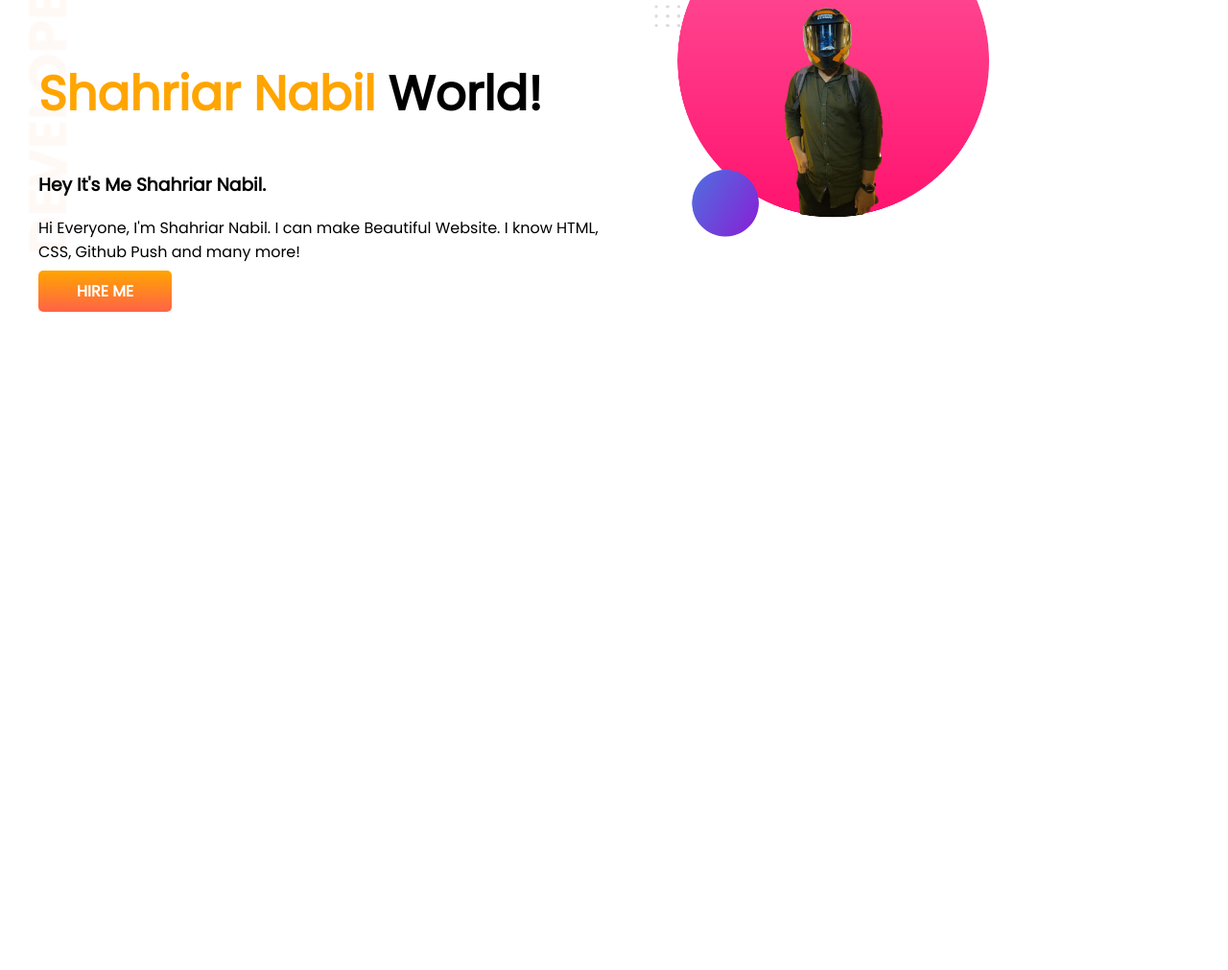
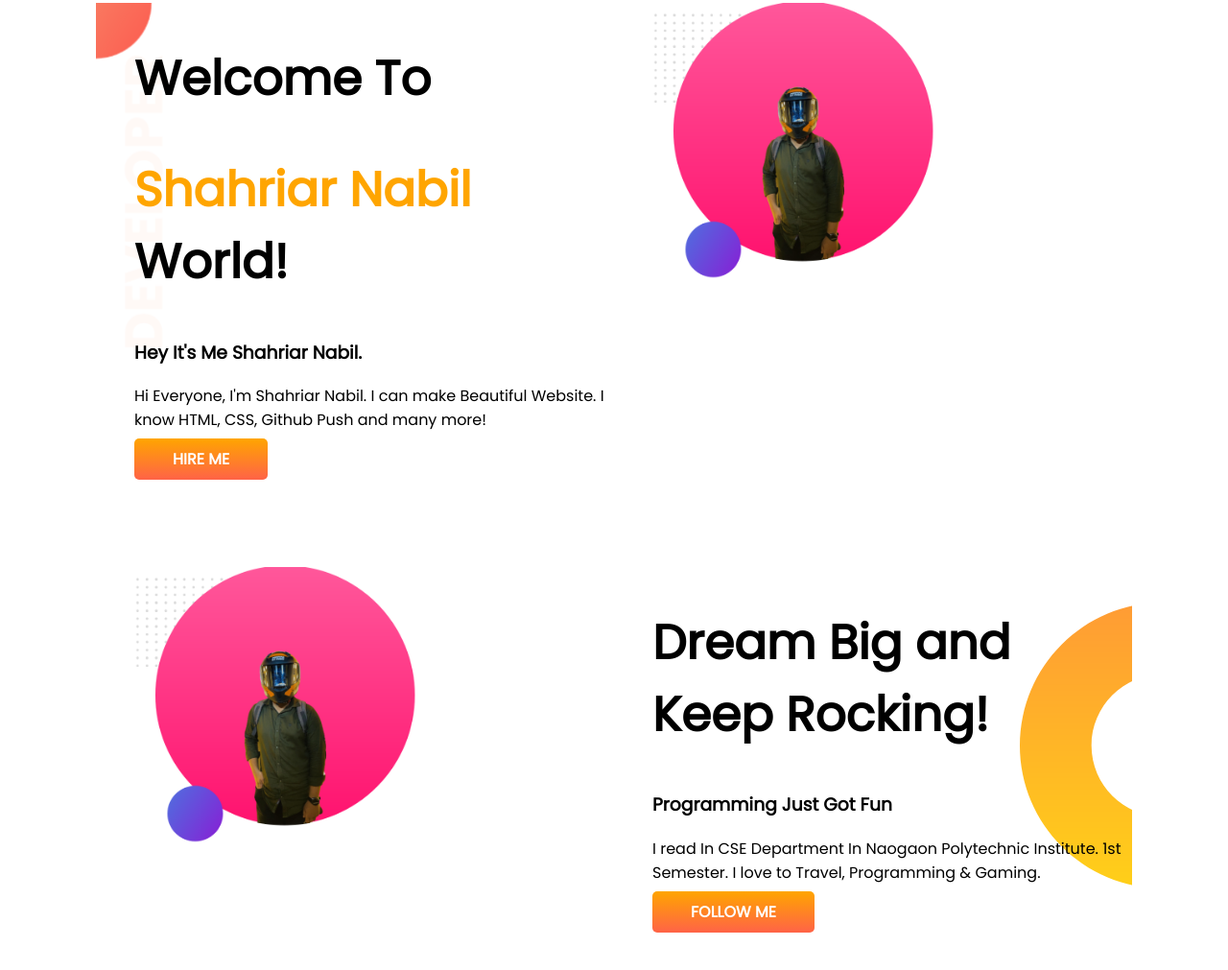
Before and after one commit to ShahNabil1/Developer-portfolio, a plain HTML site: page index.html in a window 1280 px wide. Shown: the part 97-1108 px from the top of the page at 96% size. Before the commit the page ends 800 px from the top, so only its background shows below. Drawn offline with Linux system fonts and the light colour scheme.

Commit message:
dream-added

```diff
--- a/index.html
+++ b/index.html
@@ -23,5 +23,16 @@
     <img src="Nabil Main.png" alt="">
     </div>
     </Section>
+    <section class="dream-big">
+        <div class="half-width"> <img src="Nabil Main.png" alt="">
+        </div>
+        <div class="half-width">
+        <h1>Dream Big and Keep Rocking!</h1>
+        <h3> Programming Just Got Fun</h3>
+        <p>I read In CSE Department In Naogaon Polytechnic Institute.
+        1st Semester. I love to Travel, Programming & Gaming.</p>
+        <a class="link-button" target="_blank" href="https://www.facebook.com/69nabil143">FOLLOW ME</a>
+       </div>
+    </section>
 </body>
 </html>
--- a/style.css
+++ b/style.css
@@ -33,3 +33,13 @@ section{
     background-image: url(top-banner.png);
     background-repeat: no-repeat;
 }
+section{
+    display: flex;
+    margin: 100px;
+}
+.dream-big{
+    background-image: url(images/dream-bg.png);
+    background-repeat: no-repeat;
+    background-position: right;
+
+}
```
